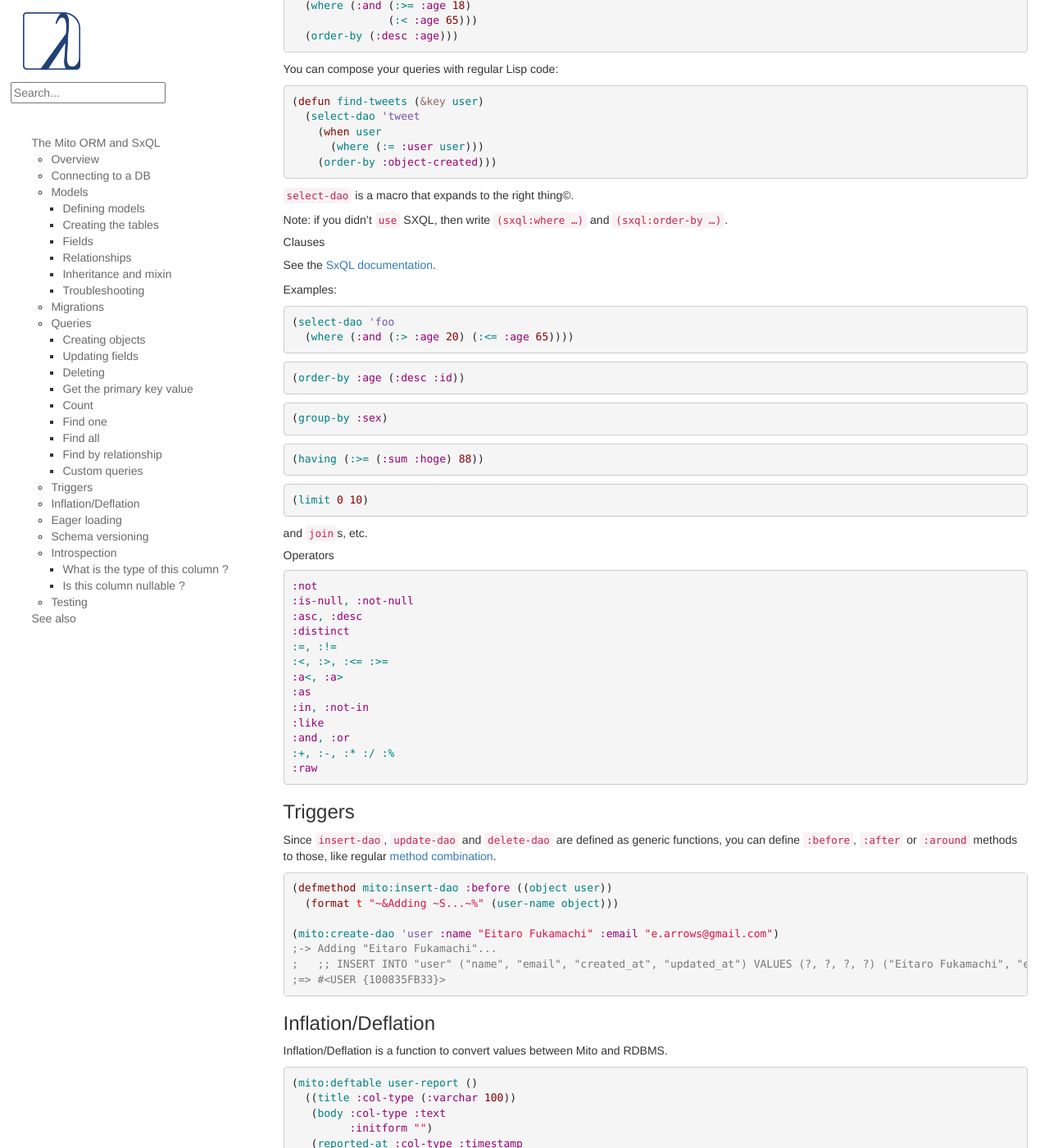
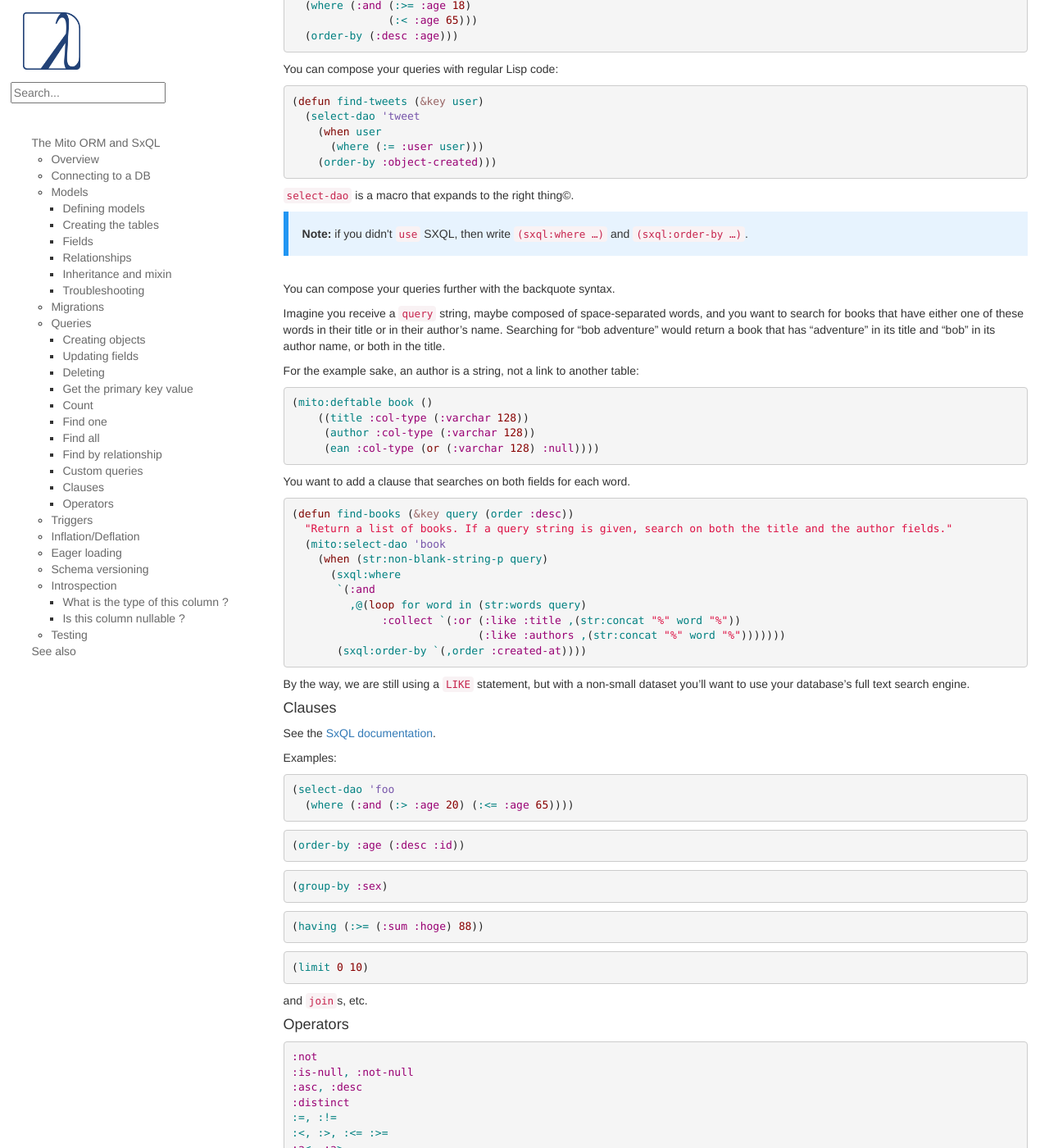
Before and after one commit to LispCookbook/cl-cookbook, a Jekyll site: the page built from databases.md, in a window 1280 px wide and 1400 px high, scrolled down 8336 px. Shown: the whole window at 82% size. Built offline with Jekyll 4.4.1, drawn with Linux system fonts in a browser that asks for light colours.

Commit message:
databases: compose queries with ,@ and backquote
see more in https://lisp-journey.gitlab.io/blog/composing-queries-with-mito-aka-replacing-lazy-querysets-and-q-objects/

```diff
--- a/databases.md
+++ b/databases.md
@@ -585,10 +585,48 @@ You can compose your queries with regular Lisp code:
 
 `select-dao` is a macro that expands to the right thing©.
 
-Note: if you didn't `use` SXQL, then write `(sxql:where …)` and `(sxql:order-by …)`.
+<div class="info-box info">
+<strong>Note:</strong> if you didn't <code>use</code> SXQL, then write <code>(sxql:where …)</code> and <code>(sxql:order-by …)</code>.
+</div>
+<br>
+
+You can compose your queries further with the backquote syntax.
+
+Imagine you receive a `query` string, maybe composed of
+space-separated words, and you want to search for books that have
+either one of these words in their title or in their author's
+name. Searching for "bob adventure" would return a book that has
+"adventure" in its title and "bob" in its author name, or both in the
+title.
+
+For the example sake, an author is a string, not a link to another table:
+
+~~~lisp
+(mito:deftable book ()
+    ((title :col-type (:varchar 128))
+     (author :col-type (:varchar 128))
+     (ean :col-type (or (:varchar 128) :null))))
+~~~
+
+You want to add a clause that searches on both fields for each word.
+
+~~~lisp
+(defun find-books (&key query (order :desc))
+  "Return a list of books. If a query string is given, search on both the title and the author fields."
+  (mito:select-dao 'book
+    (when (str:non-blank-string-p query)
+      (sxql:where
+       `(:and
+         ,@(loop for word in (str:words query)
+              :collect `(:or (:like :title ,(str:concat "%" word "%"))
+                             (:like :authors ,(str:concat "%" word "%")))))))
+       (sxql:order-by `(,order :created-at))))
+~~~
+
+By the way, we are still using a `LIKE` statement, but with a non-small dataset you'll want to use your database's full text search engine.
 
 
-##### Clauses
+#### Clauses
 
 See the [SxQL documentation](https://github.com/fukamachi/sxql#sql-clauses).
 
@@ -618,7 +656,7 @@ Examples:
 and `join`s, etc.
 
 
-##### Operators
+#### Operators
 
 ~~~lisp
 :not
@@ -635,7 +673,6 @@ and `join`s, etc.
 :+, :-, :* :/ :%
 :raw
 ~~~
-
 
 ### Triggers
 
```
